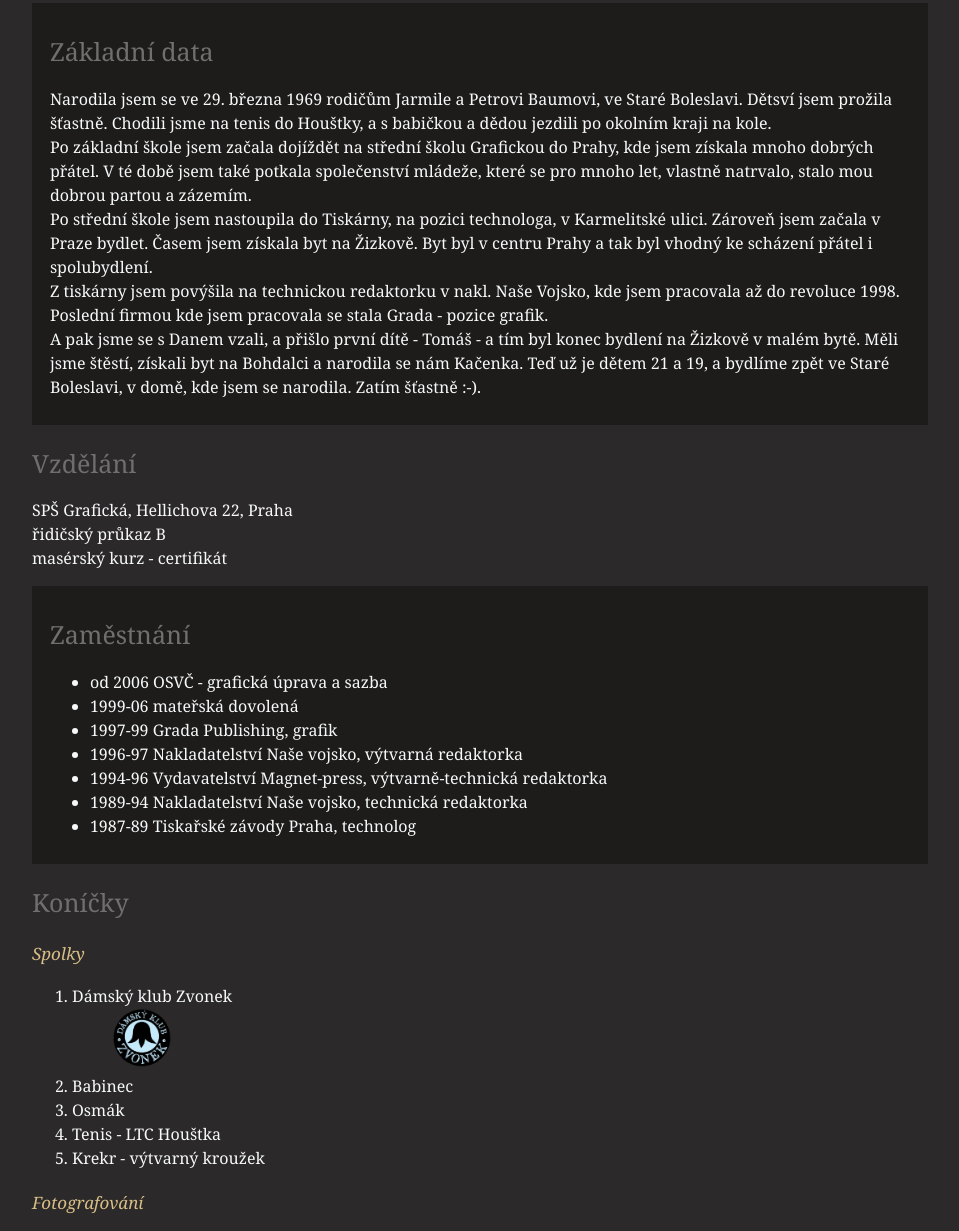
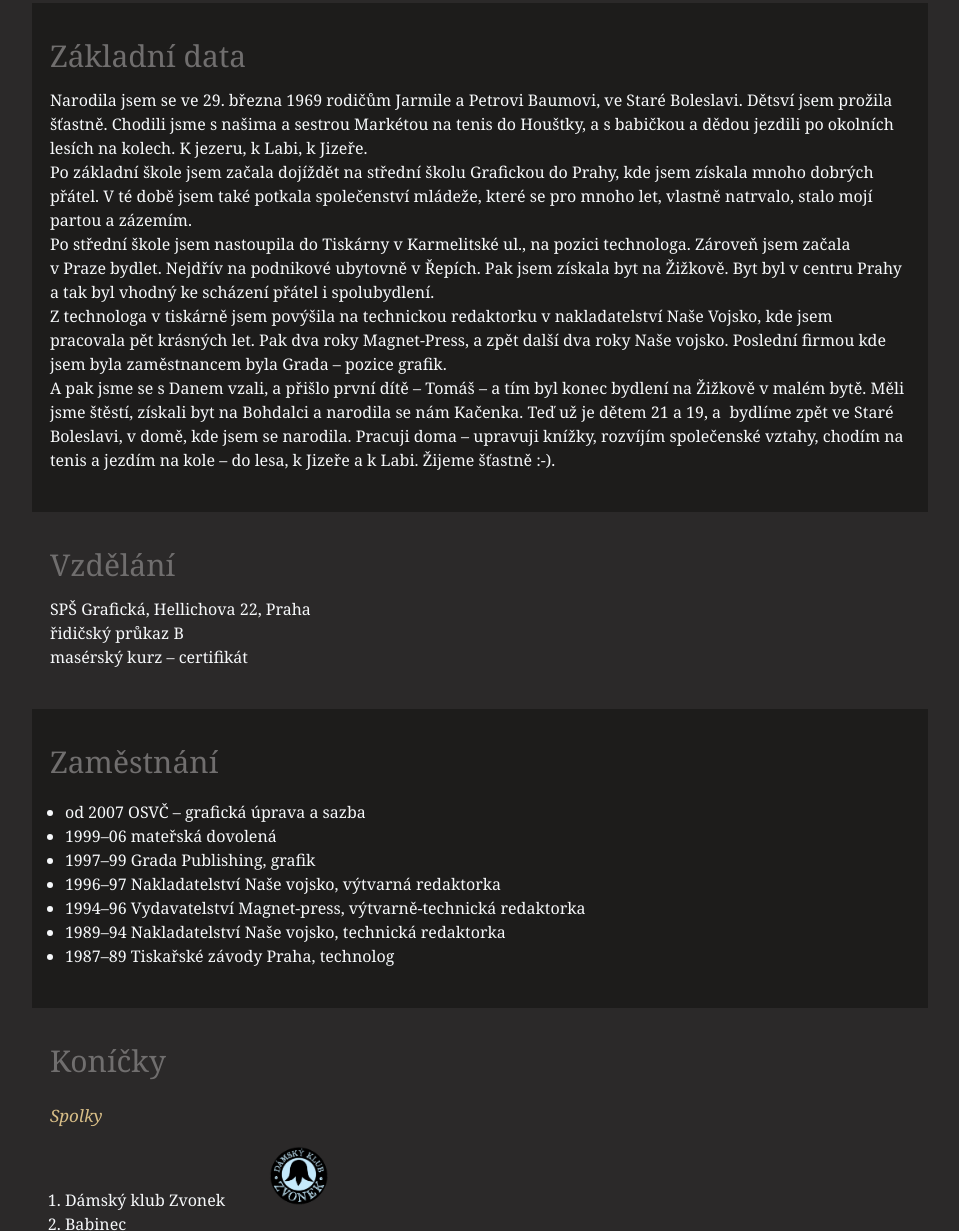
Before and after one commit to evahrad/Evina_prvni, a plain HTML site: page index.html in a window 1280 px wide. Shown: the part 668-1899 px from the top of the page, without its empty margins (160-1119 px from the left). Drawn offline with Linux system fonts and the light colour scheme.

Commit message:
úprava kódu

```diff
--- a/index.html
+++ b/index.html
@@ -1,98 +1,120 @@
 <!DOCTYPE html>
 <html lang="en">
   <head>
-    <meta charset="UTF-8">
-    <meta http-equiv="X-UA-Compatible" content="IE=edge">
-    <meta name="viewport" content="width=device-width, initial-scale=1.0">
+    <meta charset="UTF-8" />
+    <meta http-equiv="X-UA-Compatible" content="IE=edge" />
+    <meta name="viewport" content="width=device-width, initial-scale=1.0" />
     <title>Eva Hradiláková</title>
-    <link rel="stylesheet" href="style.css">
+    <link rel="stylesheet" href="style.css" />
   </head>
+
   <body>
-
-
-
-
     <!--Hlavička-->
-<header class="hlavicka">
+    <header>
       <h1>Eva Hradiláková</h1>
     </header>
 
     <div>
-
-    <!--sekce Kontakt-->
-
-    <img class="foto-eva" src="obrazky/eva.jpg" alt="fotka Evy Hradilákové">
-
+      <!--Kontakt-->
+      <img class="foto-eva" src="obrazky/eva.jpg" alt="fotka Evy Hradilákové" />
       <h2>Kontakt</h2>
       <p>
-            e-mail: <a href="mailto:evahrad@volny.cz">evahrad@volny.cz</a><br>
-            mobil: 604 171 992<br>
-            FB: <a href="https://www.facebook.com">facebook</a><br>
-            ukázky grafických prací: <a href="https://evahrad.webnode.cz/o-nas/">evahrad.webnode.cz:</a>
+        e-mail: <a href="mailto:evahrad@volny.cz">evahrad@volny.cz</a><br />
+        mobil: +420 604 171 992<br />
+        FB: <a href="https://www.facebook.com">facebook</a><br />
+        ukázky grafických prací:
+        <a href="https://evahrad.webnode.cz/o-nas/">evahrad.webnode.cz</a>
       </p>
-
 
       <!--sekce Zakladní data-->
       <section>
         <h2>Základní data</h2>
-            <p>Narodila jsem se ve 29. března 1969 rodičům Jarmile a Petrovi Baumovi, ve Staré Boleslavi. Dětsví jsem prožila šťastně. Chodili jsme na tenis do Houštky, a s babičkou a dědou jezdili po okolním kraji na kole.<br>
-            Po základní škole jsem začala dojíždět na střední školu Grafickou do Prahy, kde jsem získala mnoho dobrých přátel. V té době jsem také potkala společenství mládeže, které se pro mnoho let, vlastně natrvalo, stalo mou dobrou partou a zázemím.<br>
-            Po střední škole jsem nastoupila do Tiskárny, na pozici technologa, v Karmelitské ulici. Zároveň jsem začala v Praze bydlet. Časem jsem získala byt na Žizkově. Byt byl v centru Prahy a tak byl vhodný ke scházení přátel i spolubydlení.<br>
-            Z tiskárny jsem povýšila na technickou redaktorku v nakl. Naše Vojsko, kde jsem pracovala až do revoluce 1998. Poslední firmou kde jsem pracovala se stala Grada - pozice grafik. <br>
-            A pak jsme se s Danem vzali, a přišlo první dítě - Tomáš - a tím byl konec bydlení na Žizkově v malém bytě. Měli jsme štěstí, získali byt na Bohdalci a narodila se nám Kačenka. Teď už je dětem 21 a 19, a bydlíme zpět ve Staré Boleslavi, v domě, kde jsem se narodila. Zatím šťastně :-).</p>
+        <p>
+          Narodila jsem se ve 29. března 1969 rodičům Jarmile a&nbsp;Petrovi
+          Baumovi, ve Staré Boleslavi. Dětsví jsem prožila šťastně. Chodili jsme
+          s&nbsp;našima a&nbsp;sestrou Markétou na tenis do Houštky,
+          a&nbsp;s&nbsp;babičkou a&nbsp;dědou jezdili po okolních lesích na
+          kolech. K&nbsp;jezeru, k&nbsp;Labi, k&nbsp;Jizeře.
+        </p>
+        <p>
+          Po základní škole jsem začala dojíždět na střední školu Grafickou do
+          Prahy, kde jsem získala mnoho dobrých přátel. V té době jsem také
+          potkala společenství mládeže, které se pro mnoho let, vlastně
+          natrvalo, stalo mojí partou a&nbsp;zázemím.
+        </p>
+        <p>
+          Po střední škole jsem nastoupila do Tiskárny v Karmelitské ul., na
+          pozici technologa. Zároveň jsem začala v&nbsp;Praze bydlet. Nejdřív na
+          podnikové ubytovně v&nbsp;Řepích. Pak jsem získala byt na Žižkově. Byt
+          byl v&nbsp;centru Prahy a&nbsp;tak byl vhodný ke scházení přátel
+          i&nbsp;spolubydlení.
+        </p>
+        <p>
+          Z technologa v tiskárně jsem povýšila na technickou redaktorku v
+          nakladatelství Naše Vojsko, kde jsem pracovala pět krásných let. Pak
+          dva roky Magnet-Press, a zpět další dva roky Naše vojsko. Poslední
+          firmou kde jsem byla zaměstnancem byla Grada – pozice grafik.
+        </p>
+        <p>
+          A pak jsme se s Danem vzali, a přišlo první dítě – Tomáš – a&nbsp;tím
+          byl konec bydlení na Žižkově v malém bytě. Měli jsme štěstí, získali
+          byt na Bohdalci a&nbsp;narodila se nám Kačenka. Teď už je dětem 21
+          a&nbsp;19, a&nbsp; bydlíme zpět ve Staré Boleslavi, v&nbsp;domě, kde
+          jsem se narodila. Pracuji doma – upravuji knížky, rozvíjím společenské
+          vztahy, chodím na tenis a&nbsp;jezdím na kole – do lesa, k Jizeře
+          a&nbsp;k&nbsp;Labi. Žijeme šťastně :-).
+        </p>
       </section>
 
-
       <!--sekce Vzdělání-->
+      <section class="vzdelani_konicky">
         <h2>Vzdělání</h2>
-        <p>SPŠ Grafická, Hellichova 22, Praha<br>
-            řidičský průkaz B<br>
-        masérský kurz - certifikát</p>
-
+        <p>
+          SPŠ Grafická, Hellichova 22, Praha<br />
+          řidičský průkaz B<br />
+          masérský kurz – certifikát
+        </p>
+      </section>
 
       <!--sekce Zaměstnání-->
       <section>
         <h2>Zaměstnání</h2>
         <ul>
-            <li>od 2006 OSVČ - grafická úprava a sazba</li>
-            <li>1999-06 mateřská dovolená</li>
-            <li>1997-99 Grada Publishing, grafik</li>
-            <li>1996-97 Nakladatelství Naše vojsko, výtvarná redaktorka</li>
-            <li>1994-96 Vydavatelství Magnet-press, výtvarně-technická redaktorka</li>
-            <li>1989-94 Nakladatelství Naše vojsko, technická redaktorka</li>
-            <li>1987-89 Tiskařské závody Praha, technolog</li>
+          <li>od 2007 OSVČ – grafická úprava a sazba</li>
+          <li>1999–06 mateřská dovolená</li>
+          <li>1997–99 Grada Publishing, grafik</li>
+          <li>1996–97 Nakladatelství Naše vojsko, výtvarná redaktorka</li>
+          <li>
+            1994–96 Vydavatelství Magnet-press, výtvarně-technická redaktorka
+          </li>
+          <li>1989–94 Nakladatelství Naše vojsko, technická redaktorka</li>
+          <li>1987–89 Tiskařské závody Praha, technolog</li>
         </ul>
       </section>
+
       <!--sekce Koníčky-->
-
-
-
+      <section class="vzdelani_konicky">
         <h2>Koníčky</h2>
         <h3>Spolky</h3>
         <ol>
-                <li>Dámský klub Zvonek</li>
-                    <img class="zvonek" src="obrazky/zvonek.png" alt="logo Zvonek">
+          <li>
+            Dámský klub Zvonek
+            <img class="zvonek" src="obrazky/zvonek.png" alt="logo Zvonek" />
+          </li>
           <li>Babinec</li>
           <li>Osmák</li>
-                <li>Tenis - LTC Houštka</li>
-                <li>Krekr - výtvarný kroužek</li>
+          <li>Tenis – LTC Houštka</li>
+          <li>Krekr – výtvarný kroužek</li>
         </ol>
 
         <h3>Fotografování</h3>
 
-
         <h3>Kreslení</h3>
-            <img class="Ekresba" src="obrazky/Ekresba.jpg" alt="kresba tužkou">
-
+        <img class="Ekresba" src="obrazky/Ekresba.jpg" alt="kresba tužkou" />
+      </section>
     </div>
 
-
-<!--sekce Patička-->
-<footer>
-    c 2021, Eva Hradiláková
-</footer>
-
-
-
+    <!--Patička-->
+    <footer>© 2021, Eva Hradiláková</footer>
   </body>
 </html>
--- a/style.css
+++ b/style.css
@@ -16,13 +16,12 @@ h1{
     text-shadow: 0 3px 10px rgba(0, 0, 0);
 }
 
-h2
-{
+h2{
     color: rgb(112, 110, 110);
     font-weight: normal;
-    font-size: 25px;
+    font-size: 30px;
     margin-top: 20px;
-    margin-bottom: 0;
+    margin-bottom: 10px;
 }
 
 h3{
@@ -30,17 +29,25 @@ h3{
     font-weight: normal;
     font-style: italic;
     font-size: 17px;
-
     font-family: Georgia, 'Times New Roman', Times, serif;
     margin-top: 20px;
 }
-a {
+
+p{
+    margin: 0;
+}
+
+a{
     color: rgb(163, 139, 71);
     font-weight: normal;
 }
 
 header{
-    background: rgb(214, 99, 22);
+    background-image: url(obrazky/E1a.jpg);
+    padding: 50px 20px;
+    background-repeat: no-repeat;
+    background-position: center;
+    background-size: cover;
 }
 
 footer{
@@ -52,12 +59,15 @@ footer{
 
 section{
     background: rgb(29, 28, 27);
-    padding: 10px 2%;
+    padding: 10px 2% 40px 2%;
     clear:left;
-
 }
 
-.foto-eva {
+.vzdelani_konicky{
+    background-color: rgb(43, 41, 41);
+}
+
+.foto-eva{
     width: 300px;
     border: 6px solid white;
     border-radius: 50%;
@@ -65,25 +75,27 @@ section{
     margin: 0 50px 50px 0;
 }
 
-.Ekresba {
+.Ekresba{
     width: 50%;
 }
 
-
-div {
+div{
     padding: 50px 15%;
 }
 
-.hlavicka {
-    background-image: url(obrazky/E1a.jpg);
-    padding: 50px 20px;
-    background-repeat: no-repeat;
-    background-position: center;
-   background-size: cover;
-}
-.zvonek {
+.zvonek{
     width: 60px;
     margin-left: 40px;
     padding-right: 0;
     float: unset;
 }
+
+ul{
+    padding-left: 15px;
+    margin-bottom: 0;
+}
+
+ol{
+    padding-left: 15px;
+    margin-bottom: 0;
+}
```
Lines whose indentation alone changed are shown as unchanged.
